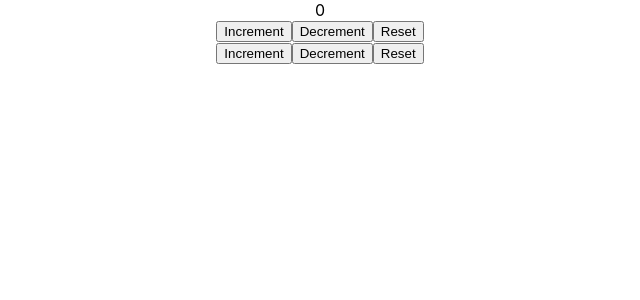
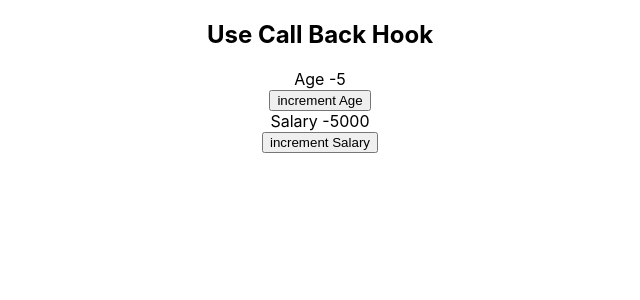
Before and after one commit to pydivijay/React-Hooks-Sample, a React (Create React App) app: page / in a window 1280 px wide. Shown: the top 300 px of the page, without its empty margins (320-960 px from the left). Built offline with nearby package versions, Linux system fonts and the light colour scheme.

Commit message:
useCallBack sample

```diff
--- a/src/App.js
+++ b/src/App.js
@@ -20,6 +20,9 @@ import CounterTwo from "./components/CounterTwo";
 import CounterThree from "./components/CounterThree";
 import ComponentA from "./components/ComponentA";
 import ComponentAD from "./components/ComponentAD";
+import DataFetchingOne from "./components/DataFetchingOne";
+import DataFetchingTwo from "./components/DataFetchingTwo";
+import ParentComponent from "./components/ParentComponent";
 
 export const UserContext = React.createContext();
 
@@ -45,11 +48,11 @@ export const CounterContext = React.createContext();
 function App() {
   const [count, dispatch] = useReducer(reducer, initialState);
   return (
-    <CounterContext.Provider
-      value={{ counterVal: count, counterDispath: dispatch }}
-    >
+    // <CounterContext.Provider
+    //   value={{ counterVal: count, counterDispath: dispatch }}
+    // >
       <div className="App">
-        {count}
+        {/* {count} */}
         {/* <ClassCounter/> */}
         {/* <HookCounter/> */}
         {/* <HookCounterTwo/> */}
@@ -76,10 +79,13 @@ function App() {
         {/* <CounterOne/> */}
         {/* <CounterTwo/> */}
         {/* <CounterThree/> */}
-        <ComponentA />
-        <ComponentAD />
+        {/* <ComponentA />
+        <ComponentAD /> */}
+        {/* <DataFetchingOne/> */}
+        {/* <DataFetchingTwo/> */}
+        <ParentComponent/>
       </div>
-    </CounterContext.Provider>
+    // </CounterContext.Provider>
   );
 }
 
--- /dev/null
+++ b/src/components/Button.js
@@ -0,0 +1,12 @@
+import React from "react";
+
+function Button({ handleClick, children }) {
+  console.log(`Rendering Button -`,children);
+  return (
+    <div>
+      <button type='button' onClick={handleClick}>{children}</button>
+    </div>
+  );
+}
+
+export default React.memo(Button);
--- /dev/null
+++ b/src/components/Counter.js
@@ -0,0 +1,12 @@
+import React from "react";
+
+function Counter({ text, count }) {
+  console.log(`Rendering ${text}`);
+  return (
+    <div>
+      {text} -{count}
+    </div>
+  );
+}
+
+export default React.memo(Counter);
--- a/src/components/DataFetchingOne.js
+++ b/src/components/DataFetchingOne.js
@@ -8,16 +8,16 @@ function DataFetchingOne() {
 
   useEffect(() => {
     axios
-      .get("https://jsonplaceholder.typicode.com/posts/1")
+      .get("https://jsonplaceholder.typicode1.com/posts/1")
       .then((response) => {
         setLoading(false);
-        setPost(response);
+        setPost(response.data);
         setError("");
       })
-      .error((error) => {
+      .catch((error) => {
         setLoading(false);
         setPost({});
-        setError(error);
+        setError(error.message);
       });
   }, []);
   return (
--- /dev/null
+++ b/src/components/DataFetchingTwo.js
@@ -0,0 +1,52 @@
+import React, { useReducer, useEffect } from "react";
+import axios from "axios";
+
+const initialState = {
+  loading: true,
+  error: "",
+  post: {},
+};
+
+const reducer = (state, action) => {
+  switch (action.type) {
+    case "FETCH_DATA":
+      return {
+        loading: false,
+        error: "",
+        post: action.payLoad,
+      };
+      case "FETCH_ERROR":
+        return {
+          loading: false,
+          error: action.payLoad,
+          post: {},
+        };
+
+        default:
+            return state;
+  }
+};
+
+function DataFetchingTwo() {
+ const [state,dispatch] =  useReducer(reducer,initialState);
+
+ useEffect(() => {
+    axios
+      .get("https://jsonplaceholder.typicode.com/posts/1")
+      .then((response) => {
+       dispatch({type:"FETCH_DATA",payLoad:response.data})
+      })
+      .catch((error) => {
+        dispatch({type:"FETCH_ERROR",payLoad:error.message})
+      });
+  }, []);
+
+  return(
+    <div>
+      {state.loading ? "Lodaing" : state.post.title}
+      {state.error ? state.error : null}
+    </div>
+  );
+}
+
+export default DataFetchingTwo;
--- /dev/null
+++ b/src/components/ParentComponent.js
@@ -0,0 +1,26 @@
+import React, { useState, useCallback } from "react";
+import Button from "./Button";
+import Counter from "./Counter";
+import Title from "./Title";
+
+function ParentComponent() {
+  const [age, SetAge] = useState(5);
+  const [salary, setSalary] = useState(5000);
+  const incrementAge = useCallback(() => {
+    SetAge(age + 1);
+  }, [age]);
+  const incrementSalary = useCallback(() => {
+    setSalary(salary + 1000);
+  }, [salary]);
+  return (
+    <div>
+      <Title />
+      <Counter text="Age" count={age} />
+      <Button handleClick={incrementAge}>increment Age</Button>
+      <Counter text="Salary" count={salary} />
+      <Button handleClick={incrementSalary}>increment Salary</Button>
+    </div>
+  );
+}
+
+export default ParentComponent;
--- /dev/null
+++ b/src/components/Title.js
@@ -0,0 +1,8 @@
+import React from "react";
+
+function Title() {
+  console.log("rendering title");
+  return <h2>Use Call Back Hook</h2>;
+}
+
+export default React.memo(Title);
```
